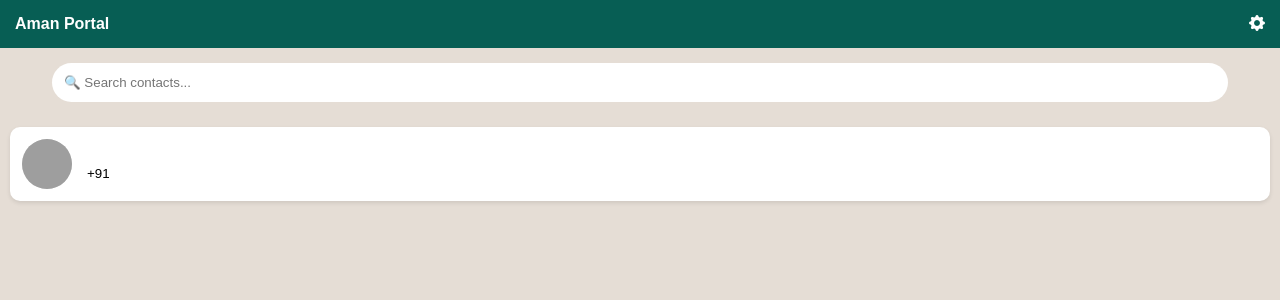
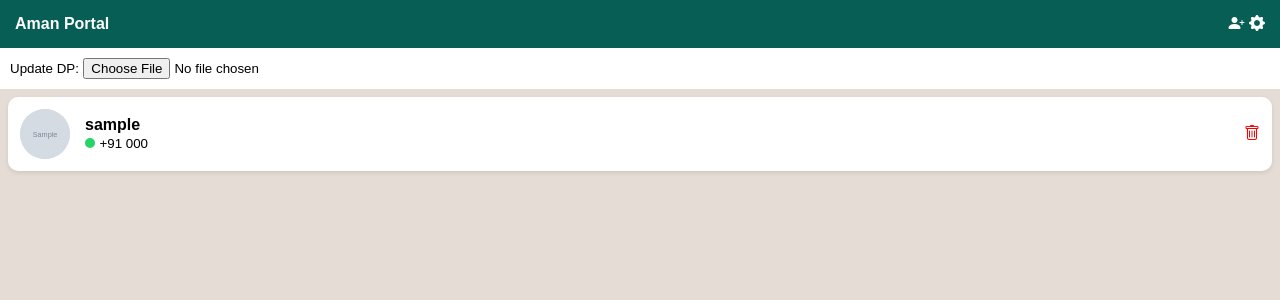
Before and after one commit to amanupadhy480-josh/Chat-Portal, a Flask app: page / in a window 1280 px wide. Shown: the top 300 px of the page. Run offline with Flask 3, Linux system fonts and the light colour scheme; a user stored in the database is signed in; tables that the repository leaves empty hold one stand-in row (values such as "Sample post"); grey boxes marked "Sample" are stand-in pictures; grey boxes are pictures that could not be loaded.

Commit message:
Update home.html

```diff
--- a/templates/home.html
+++ b/templates/home.html
@@ -2,51 +2,52 @@
 <html>
 <head>
     <meta name="viewport" content="width=device-width, initial-scale=1.0">
-    <title>Aman Portal</title>
     <link rel="stylesheet" href="https://cdn.jsdelivr.net/npm/bootstrap-icons@1.11.1/font/bootstrap-icons.css">
     <style>
         :root { --main: #075e54; --bg: #e5ddd5; }
-        body { font-family: sans-serif; margin: 0; background: var(--bg); transition: 0.3s; }
+        body { font-family: sans-serif; margin: 0; background: var(--bg); }
         .nav { background: var(--main); color: white; padding: 15px; display: flex; justify-content: space-between; align-items: center; }
-        .list { padding: 10px; }
-        .contact-card { background: white; padding: 12px; margin-bottom: 8px; border-radius: 10px; display: flex; align-items: center; gap: 15px; box-shadow: 0 2px 4px rgba(0,0,0,0.1); cursor: pointer; }
+        .contact-card { background: white; padding: 12px; margin: 8px; border-radius: 10px; display: flex; align-items: center; gap: 15px; box-shadow: 0 2px 4px rgba(0,0,0,0.1); }
         .dp { width: 50px; height: 50px; border-radius: 50%; object-fit: cover; background: #ddd; }
-        .search { width: 90%; margin: 15px auto; display: block; padding: 12px; border-radius: 25px; border: none; }
-        #settings { display:none; position:fixed; top:50%; left:50%; transform:translate(-50%,-50%); background:white; padding:20px; border-radius:15px; width:85%; z-index:100; box-shadow: 0 0 20px rgba(0,0,0,0.3); }
+        .status-dot { width: 10px; height: 10px; border-radius: 50%; display: inline-block; }
+        .online { background: #25d366; } .offline { background: #bbb; }
+        #modal { display:none; position:fixed; top:20%; left:5%; width:90%; background:white; padding:20px; border-radius:10px; box-shadow:0 0 20px rgba(0,0,0,0.5); }
     </style>
 </head>
 <body>
     <div class="nav">
         <strong>Aman Portal</strong>
-        <i class="bi bi-gear-fill" onclick="document.getElementById('settings').style.display='block'"></i>
+        <div>
+            <i class="bi bi-person-plus-fill" onclick="document.getElementById('modal').style.display='block'"></i>
+            <i class="bi bi-gear-fill" onclick="location.href='/logout'"></i>
+        </div>
     </div>
 
-    <input type="text" class="search" placeholder="🔍 Search contacts..." onkeyup="filter(this.value)">
+    <form action="/upload_profile" method="POST" enctype="multipart/form-data" style="padding:10px; background:#fff;">
+        <small>Update DP:</small> <input type="file" name="pic" onchange="this.form.submit()">
+    </form>
 
-    <div class="list" id="contactList">
+    <div class="list">
         {% for c in contacts %}
-        <div class="contact-card" onclick="location.href='/chat/{{ c.contact_username }}'">
-            <img src="/static/default_dp.png" class="dp">
-            <div style="flex:1">
-                <strong>{{ c.contact_username }}</strong><br>
-                <small>+91 {{ c.contact_mobile }}</small>
+        <div class="contact-card">
+            <img src="/static/uploads/{{ c.profile_pic }}" class="dp" onclick="location.href='/chat/{{ c.username }}'">
+            <div style="flex:1" onclick="location.href='/chat/{{ c.username }}'">
+                <strong>{{ c.username }}</strong> <br>
+                <span class="status-dot {% if c.is_online %}online{% else %}offline{% endif %}"></span>
+                <small>{{ "+91 " + c.mobile }}</small>
             </div>
+            <a href="/delete_contact/{{ c.id }}" style="color:red; text-decoration:none;"><i class="bi bi-trash"></i></a>
         </div>
         {% endfor %}
     </div>
 
-    <div id="settings">
-        <h3>Settings</h3>
-        <input type="color" onchange="document.body.style.backgroundColor=this.value; localStorage.setItem('bg', this.value)" style="width:100%; height:40px;">
-        <button onclick="document.getElementById('settings').style.display='none'" style="width:100%; margin-top:10px;">Close</button>
+    <div id="modal">
+        <h3>Add New Contact</h3>
+        <form action="/add_contact" method="POST">
+            <input name="mobile" placeholder="Enter Mobile Number" required style="width:90%; padding:10px; margin-bottom:10px;">
+            <button type="submit" style="width:100%; padding:10px; background:var(--main); color:white; border:none;">Add</button>
+        </form>
+        <button onclick="document.getElementById('modal').style.display='none'" style="width:100%; margin-top:5px;">Cancel</button>
     </div>
-
-    <script>
-        function filter(v) {
-            let cards = document.getElementsByClassName('contact-card');
-            for(let c of cards) { c.style.display = c.innerText.toLowerCase().includes(v.toLowerCase()) ? "flex" : "none"; }
-        }
-        window.onload = () => { if(localStorage.getItem('bg')) document.body.style.backgroundColor = localStorage.getItem('bg'); }
-    </script>
 </body>
 </html>
```
